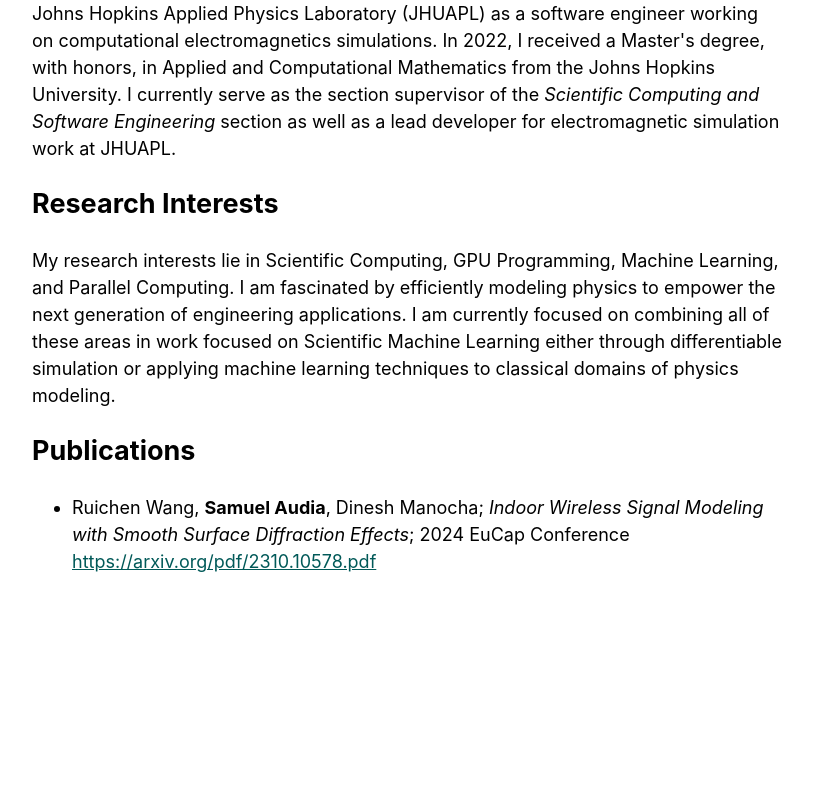
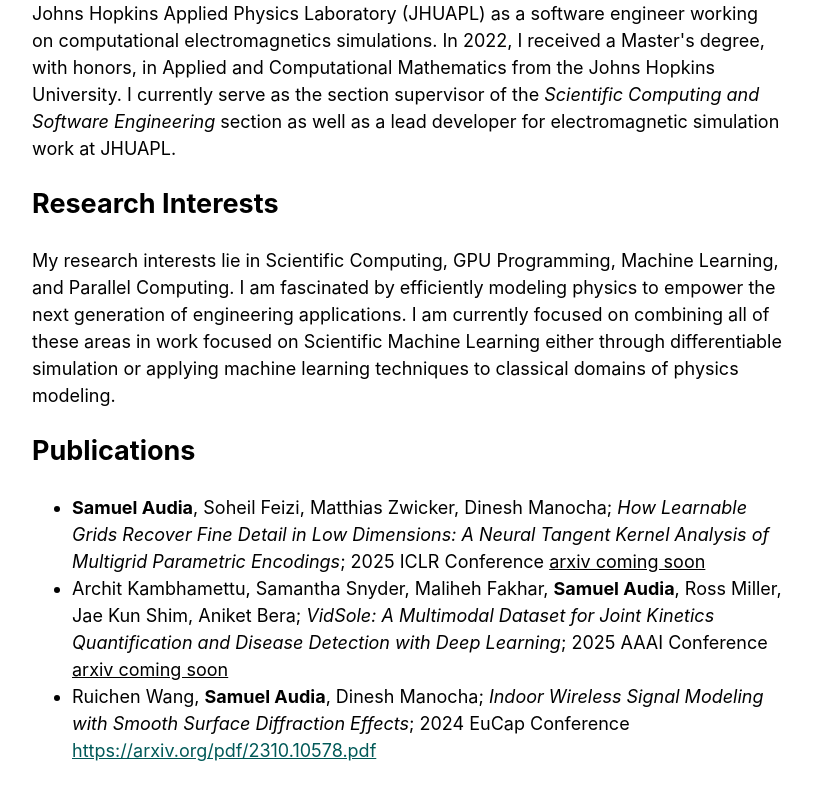
Before and after one commit to sam-audia/sam-audia.github.io, a plain HTML site: page index.html in a window 1280 px wide. Shown: the part 525-1325 px from the top of the page, without its empty margins (233-1046 px from the left). Before the commit the page ends 1140 px from the top, so only its background shows below. Drawn offline with Linux system fonts and the light colour scheme.

Commit message:
feat: update publications

```diff
--- a/index.html
+++ b/index.html
@@ -82,6 +82,14 @@
       <h2 id="publications">Publications</h2>
       <p>
       <ul>
+        <li><b>Samuel Audia</b>, Soheil Feizi, Matthias Zwicker, Dinesh
+          Manocha; <em>How Learnable Grids Recover Fine Detail in Low
+            Dimensions: A Neural Tangent Kernel Analysis of Multigrid
+            Parametric Encodings</em>; 2025 ICLR Conference <u>arxiv coming soon</u></li>
+        <li>Archit Kambhamettu, Samantha Snyder, Maliheh Fakhar, <b>Samuel
+            Audia</b>, Ross Miller, Jae Kun Shim, Aniket Bera; <em>VidSole: A
+            Multimodal Dataset for Joint Kinetics Quantification and Disease
+            Detection with Deep Learning</em>; 2025 AAAI Conference <u>arxiv coming soon</u></li>
         <li>Ruichen Wang, <b>Samuel Audia</b>, Dinesh Manocha; <em>Indoor Wireless Signal Modeling
             with Smooth Surface Diffraction Effects</em>; 2024 EuCap Conference <a href="https://arxiv.org/pdf/2310.10578.pdf">https://arxiv.org/pdf/2310.10578.pdf</a></li>
       </ul>
```
